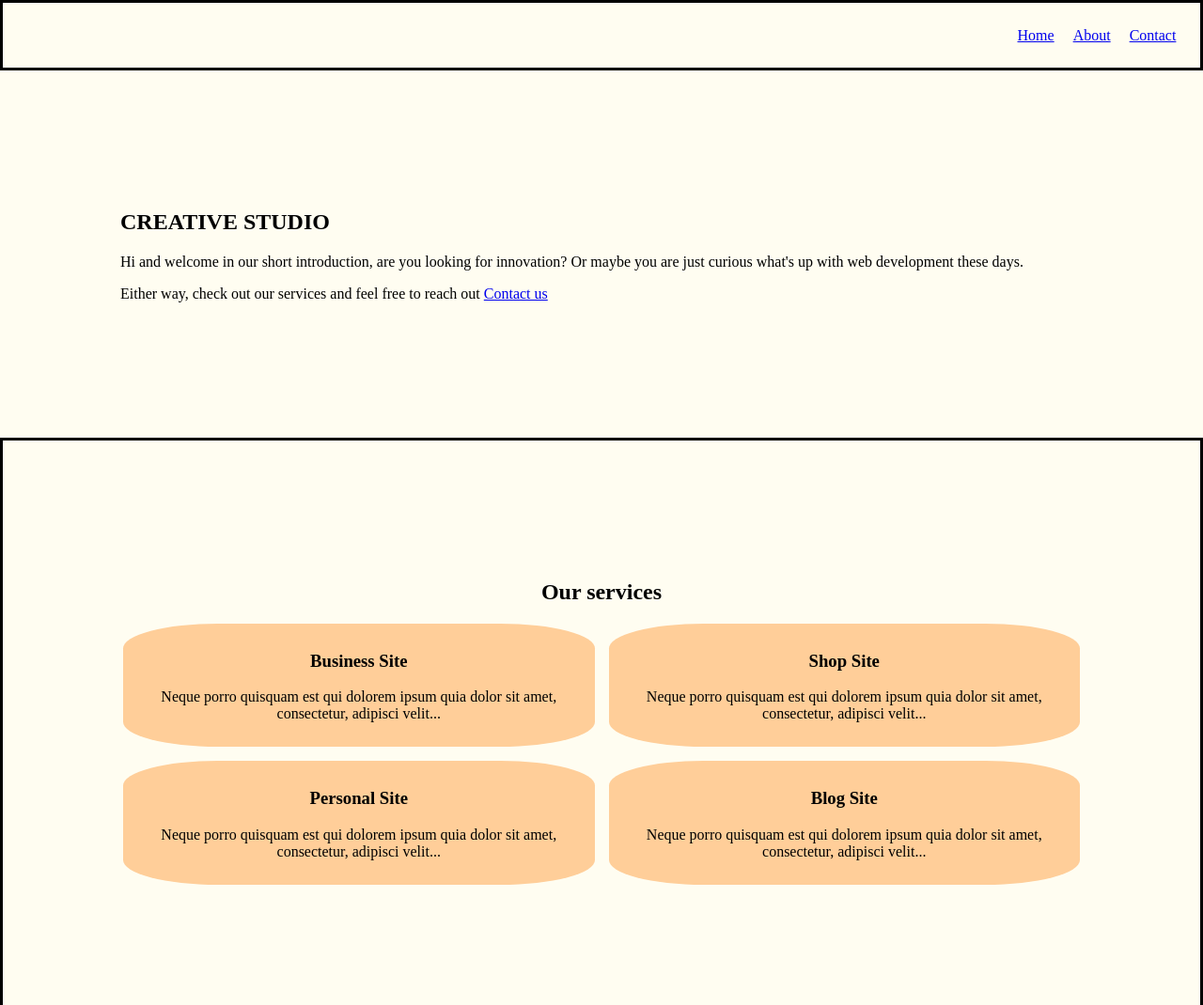
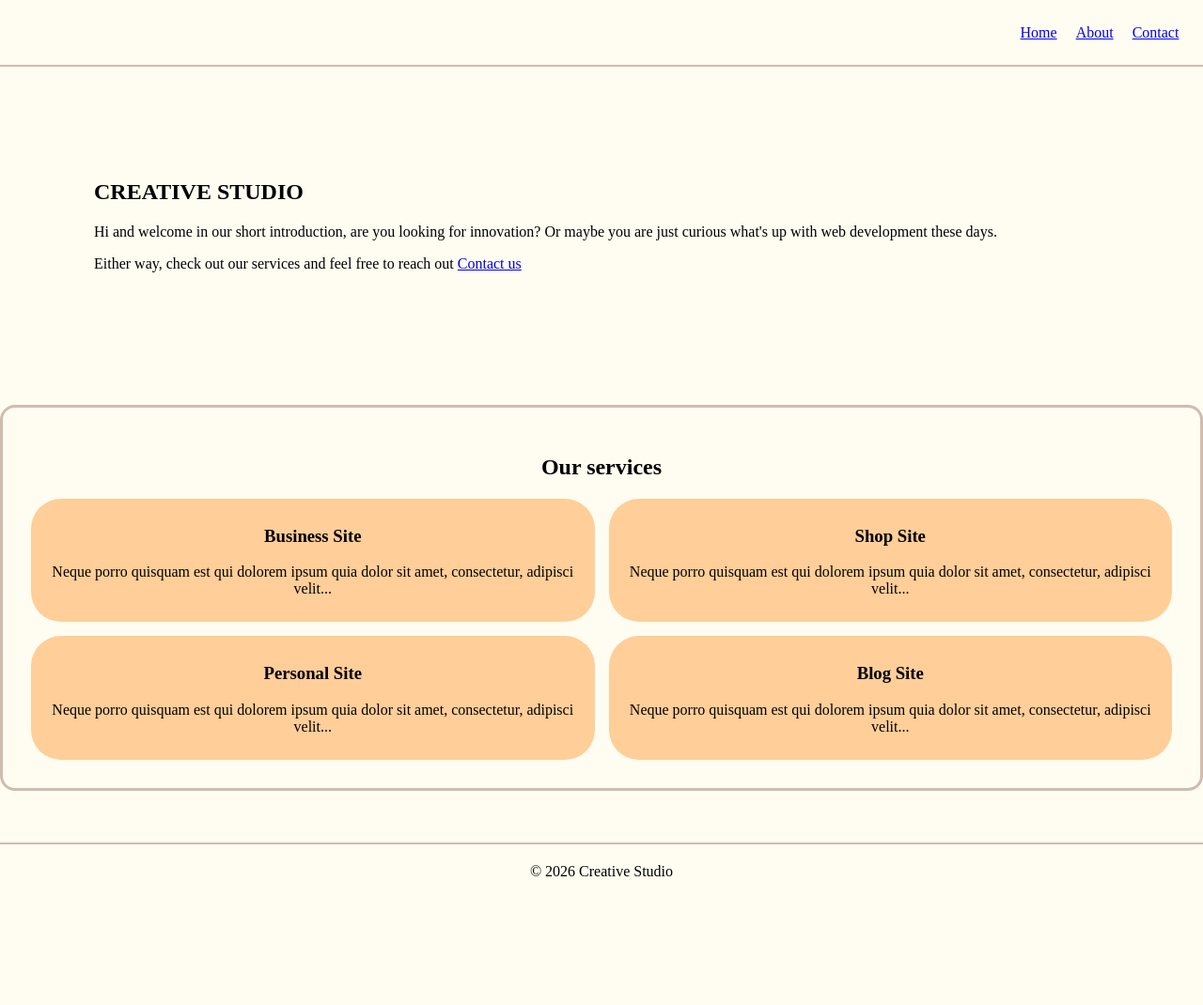
Before and after one commit to Tom-Par/creative-studio, a plain HTML site: page index.html in a window 1280 px wide. Shown: the top 1070 px of the page at 94% size. After the commit the page ends 957 px from the top, so only its background shows below. Drawn offline with Linux system fonts and the light colour scheme.

Commit message:
Refactor CSS styles for navigation, hero, services, and footer; update service card HTML structure

```diff
--- a/assets/css/styles.css
+++ b/assets/css/styles.css
@@ -14,7 +14,7 @@ nav {
     display: flex;
     flex-direction: row;
     flex-wrap: wrap;
-    border: 3px black solid;
+    border-bottom: 2px rgb(209, 187, 175) solid;
     padding: 2%;
     justify-content: flex-end;
 }
@@ -36,16 +36,20 @@ main {
 }
 
 .hero {
-    padding: 10%;
-    max-width: 90%;
+    margin:auto;
+    padding: 100px;
+    max-width: 1250px;
     /* background-color: #FF9644; */
 }
 
 .services {
-    padding: 10%;
-    border: 3px black solid;
-    /* border-radius: 15%; */
-    max-width: 90%;
+    margin:auto;
+    margin-top: 25px;
+    margin-bottom: 50px;
+    padding: 30px;
+    border: 3px rgb(209, 187, 175) solid;
+    border-radius: 1rem;
+    max-width: 1250px;
 }
 
 .services h2 {
@@ -65,14 +69,15 @@ main {
 
     .service-card {
         padding: 10px;
-        border-radius: 20%;
+        border-radius: 2rem;
         background-color: #FFCE99;
         box-shadow: 0;
-        transition: box-shadow 0.3s;
+        transition: box-shadow transform 0.5s;
     }
 
     .service-card:hover {
         box-shadow: 0 0 10px #242121;
+        transform: translateY(-1.5px)
     }
 
 /*  ====================
@@ -80,9 +85,10 @@ main {
     ====================  */
 
 footer {
+    margin-top: 5px;
     padding: 20px;
     text-align: center;
-    border: 3px black solid;
+    border-top: 2px rgb(209, 187, 175) solid;
 }
 
 /*  ====================
@@ -92,6 +98,7 @@ footer {
 @media (max-width: 700px) {
     nav {
         flex-direction: column;
+        justify-content: flex-end;
     }
 
     nav ul {
```
Also changed, not shown: index.html (+1 -1 lines).
